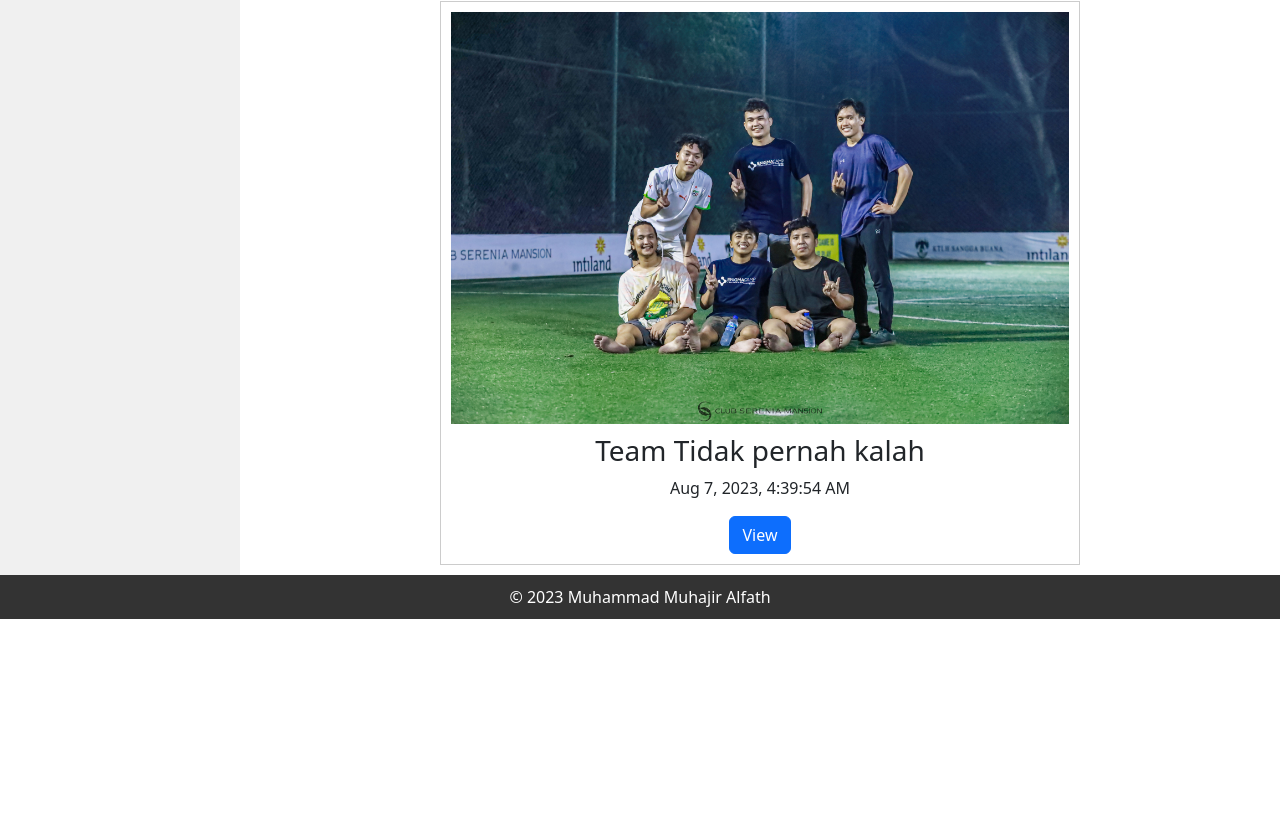
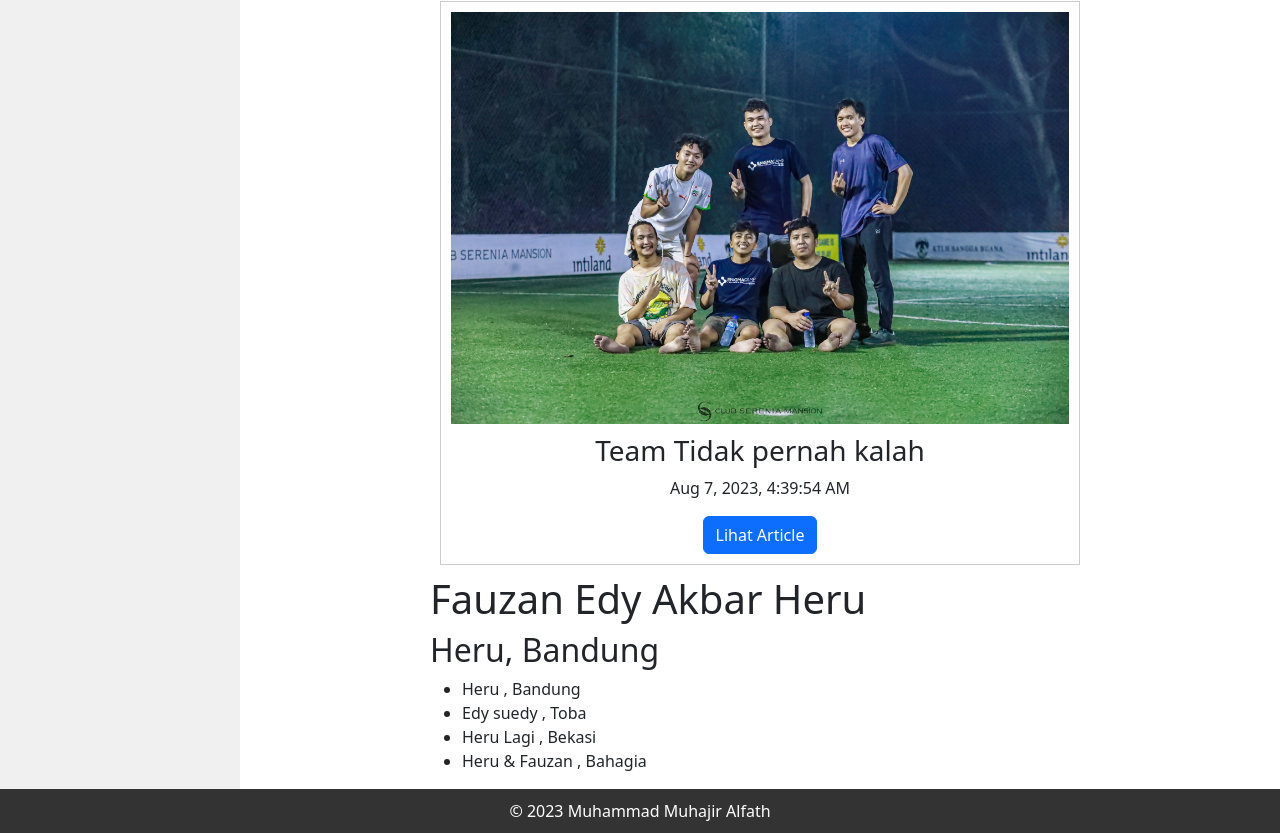
Before and after one commit to muhajiralfath/Angular-firstapp, an Angular app: page / in a window 1280 px wide. Shown: the part 660-1493 px from the top of the page. Before the commit the page ends 1279 px from the top, so only its background shows below. Built offline with nearby package versions, Linux system fonts and the light colour scheme.

Commit message:
learn data binding

```diff
--- a/src/app/shared/component/article/article.component.html
+++ b/src/app/shared/component/article/article.component.html
@@ -6,7 +6,7 @@
       <p>{{ article.date | date:'medium' }}</p>
     </div>
     <div>
-      <button type="button" class="btn btn-primary">View</button>
+      <button type="button" class="btn btn-primary">{{buttonTitle}}</button>
     </div>
   </div>
 </div>
--- a/src/app/shared/component/article/article.component.ts
+++ b/src/app/shared/component/article/article.component.ts
@@ -17,6 +17,7 @@ export class ArticleComponent {
       date: new Date(),
       imageUrl: 'assets/image/team.jpg'
     }
-    // Add more articles here
+
   ];
+  buttonTitle: string = "Lihat Article"
 }
--- a/src/app/shared/component/body/body.component.html
+++ b/src/app/shared/component/body/body.component.html
@@ -1 +1,9 @@
 <app-article class="article"></app-article>
+
+<h1>{{getPeople()}}</h1>
+
+<h2>{{trainee[0].name}}, {{trainee[0].address}}</h2>
+
+<ul>
+  <li *ngFor="let t of trainee">{{t.name}} , {{t.address}}</li>
+</ul>
--- a/src/app/shared/component/body/body.component.ts
+++ b/src/app/shared/component/body/body.component.ts
@@ -6,5 +6,32 @@ import { Component } from '@angular/core';
   styleUrls: ['./body.component.css']
 })
 export class BodyComponent {
+  people: string[] = ["Fauzan", "Edy", "Akbar", "Heru"]
 
+  getPeople(){
+    let result: string = ""
+    for (let person of this.people) {
+        result += person + " "
+    }
+    return result
+  }
+
+  trainee = [
+    {
+      name: "Heru",
+      address: "Bandung"
+    },
+    {
+      name: "Edy suedy",
+      address: "Toba"
+    },
+    {
+      name: "Heru Lagi",
+      address: "Bekasi"
+    },
+    {
+      name: "Heru & Fauzan",
+      address: "Bahagia"
+    }
+  ]
 }
```
